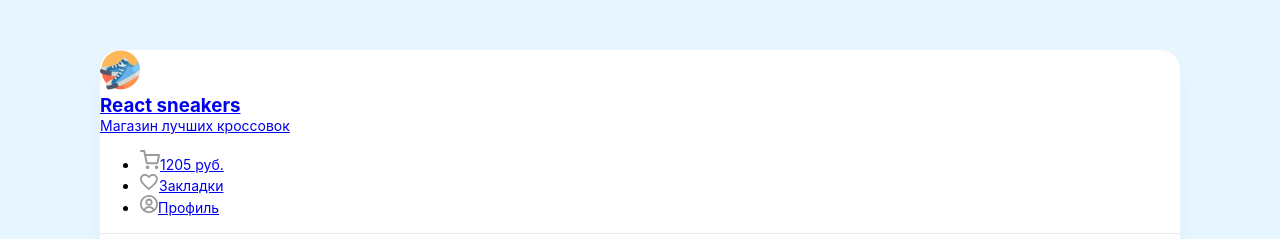
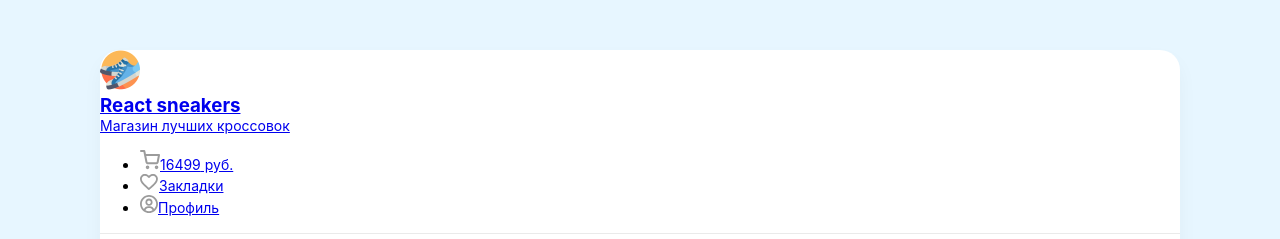
Before and after one commit to DmitriyFFF/React-sneakers, a React (Create React App) app: page / in a window 1280 px wide. Shown: the top 239 px of the page. Built offline with nearby package versions, Linux system fonts and the light colour scheme; data requests are answered from the project's data file; the HTML template or start-up script is replaced by a standard one.

Commit message:
feat: add hook useCartPrice

```diff
--- a/db.json
+++ b/db.json
@@ -61,7 +61,14 @@
       "price": 8999
     }
   ],
-  "cart": [],
+  "cart": [
+    {
+      "id": "7",
+      "name": "Мужские Кроссовки Jordan Air Jordan 11",
+      "imageUrl": "./img/sneakers/sn7.jpg",
+      "price": 16499
+    }
+  ],
   "favorites": [
     {
       "id": "2",
--- a/src/components/Header/Header.jsx
+++ b/src/components/Header/Header.jsx
@@ -1,8 +1,10 @@
 import React from 'react';
 import { Link } from 'react-router-dom';
+import { useCartPrice } from '../../utils/hooks/useCartPrice';
 import styles from './Header.module.scss';
 
-export const Header = ({onOpenCart}) => {
+export const Header = ({ onOpenCart }) => {
+  const { totalPrice } = useCartPrice();
   return (
     <header className={`${styles.header} d-flex justify-between align-center p-40`}>
       <Link to='/' className={`${styles.headerLeft} d-flex`}>
@@ -16,7 +18,7 @@ export const Header = ({onOpenCart}) => {
         <li onClick={onOpenCart}>
           <Link to='/' className='d-flex align-center mr-30'>
             <img className={`${styles.icon} mr-10`} src='/img/cart.svg' alt='Корзина' />
-            <span className={styles.price}>1205 руб.</span>
+            <span className={styles.price}>{totalPrice} руб.</span>
           </Link>
         </li>
         <li>
--- a/src/components/Sidebar/Sidebar.jsx
+++ b/src/components/Sidebar/Sidebar.jsx
@@ -2,16 +2,18 @@ import { useContext, useState } from 'react';
 import axios from 'axios';
 
 import { SidebarInfo } from '../SidebarInfo/SidebarInfo';
-import { AppContext } from '../../utils/context/context';
+// import { AppContext } from '../../utils/context/context';
 
 import styles from './Sidebar.module.scss';
 import { baseUrl, delay } from '../../utils/constants';
+import { useCartPrice } from '../../utils/hooks/useCartPrice';
 
 export const Sidebar = ({onClose, onRemove, items = []}) => {
   const [isOrdered, setIsOrdered] = useState(false);
   const [orderId, setOrderId] = useState(null);
   const [isLoading, setIsLoading] = useState(false);
-  const { cartItems, setCartItems } = useContext(AppContext);
+  const { cartItems, setCartItems, totalPrice } = useCartPrice();
+  // const { cartItems, setCartItems } = useContext(AppContext);
 
   const handleClickOrder = async () => {
     // axios.post('https://66abc54ff009b9d5c73049f1.mockapi.io/orders', cartItems); //отправка заказа на сервер
@@ -67,11 +69,11 @@ export const Sidebar = ({onClose, onRemove, items = []}) => {
                 <ul className='mb-25'>
                   <li className={`${styles.orderItem} d-flex justify-between mt-20`}>
                     <p className='opacity-5'>Итого:</p>
-                    <p>21 498 руб.</p>
+                    <p>{totalPrice} руб.</p>
                   </li>
                   <li className={`${styles.orderItem} d-flex justify-between mt-20`}>
                     <p className='opacity-5'>Налог 5%:</p>
-                    <p>1074 руб.</p>
+                    <p>{totalPrice / 100 * 5} руб.</p>
                   </li>
                 </ul>
                 <button
--- a/src/utils/context/context.js
+++ b/src/utils/context/context.js
@@ -1,3 +1,3 @@
-import React, { createContext } from "react"
+import { createContext } from "react"
 
 export const AppContext = createContext({});
--- /dev/null
+++ b/src/utils/hooks/useCartPrice.js
@@ -0,0 +1,10 @@
+import { useContext } from "react";
+import { AppContext } from "../context/context";
+
+export const useCartPrice = () => {
+  const { cartItems, setCartItems } = useContext(AppContext);
+
+  const totalPrice = cartItems.reduce((sum, obj) => obj.price + sum, 0);
+
+  return { cartItems, setCartItems, totalPrice };
+}
```
